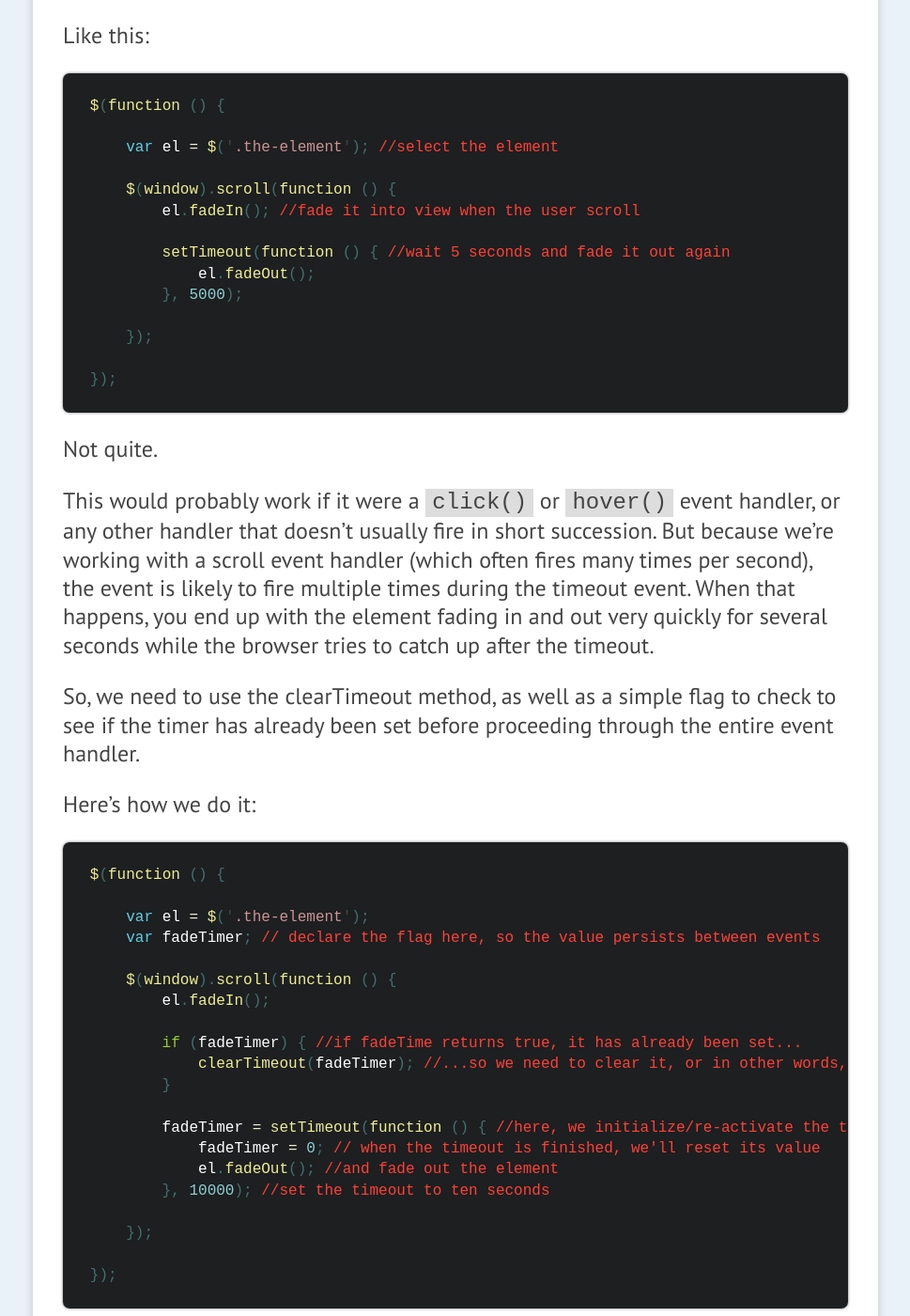
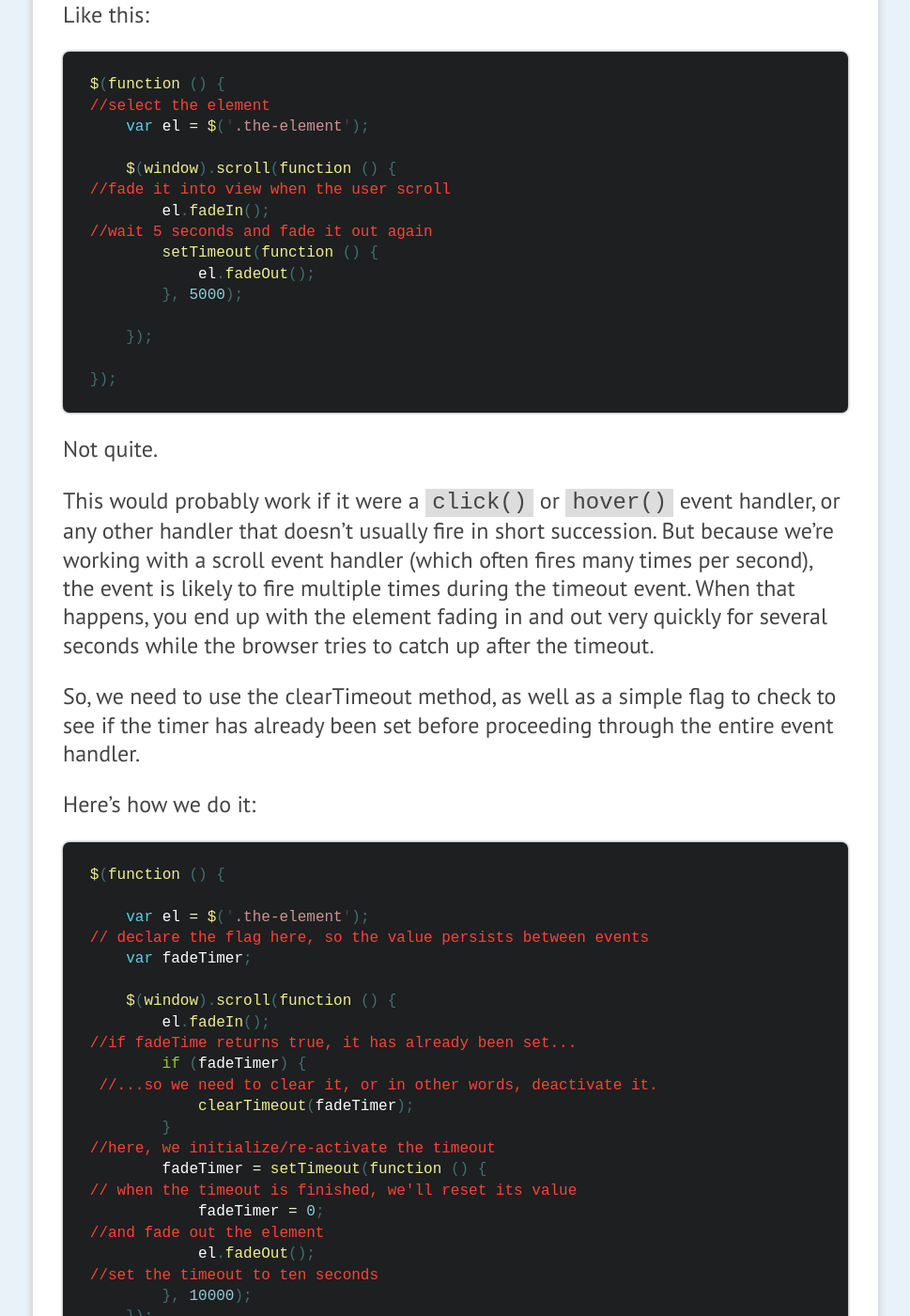
Before and after one commit to brycepj/devbryce-jekyll, a Jekyll site: the page built from _posts/2014-03-17-sticky-element-that-shows-only-while-user-is-scrolling.md, in a window 1280 px wide and 1400 px high, scrolled down 3689 px. Shown: the whole window at 94% size, without its empty margins (155-1124 px from the left). Built offline with Jekyll 4.4.1, drawn with Linux system fonts in a browser that asks for light colours; some of the changed text lies outside the part shown.

Commit message:
blank commit

```diff
--- a/_posts/2014-03-17-sticky-element-that-shows-only-while-user-is-scrolling.md
+++ b/_posts/2014-03-17-sticky-element-that-shows-only-while-user-is-scrolling.md
@@ -75,13 +75,12 @@ Let's store those values in variables:
 {% highlight javascript %}
 
 $(function () {
-
-    var el = $('.the-element'); //store a reference to the DOM element
-
-    var elDepth = el.offset().top; //get the element's distance from the top of the page (pixels)
-
-    var scrollDepth = $(window).scrollTop(); //check how far the user has scrolled
-
+//store a reference to the DOM element
+    var el = $('.the-element');
+//get the element's distance from the top of the page (pixels)
+    var elDepth = el.offset().top;
+//check how far the user has scrolled
+    var scrollDepth = $(window).scrollTop();
 });
 
 {% endhighlight %}
@@ -131,13 +130,14 @@ Like this:
 {% highlight javascript %}
 
 $(function () {
-
-    var el = $('.the-element'); //select the element
+//select the element
+    var el = $('.the-element');
 
     $(window).scroll(function () {
-        el.fadeIn(); //fade it into view when the user scroll
-
-        setTimeout(function () { //wait 5 seconds and fade it out again
+//fade it into view when the user scroll
+        el.fadeIn();
+//wait 5 seconds and fade it out again
+        setTimeout(function () {
             el.fadeOut();
         }, 5000);
 
@@ -160,20 +160,24 @@ Here's how we do it:
 $(function () {
 
     var el = $('.the-element');
-    var fadeTimer; // declare the flag here, so the value persists between events
+// declare the flag here, so the value persists between events
+    var fadeTimer;
 
     $(window).scroll(function () {
         el.fadeIn();
-
-        if (fadeTimer) { //if fadeTime returns true, it has already been set...
-            clearTimeout(fadeTimer); //...so we need to clear it, or in other words, deactivate it.
+//if fadeTime returns true, it has already been set...
+        if (fadeTimer) {
+ //...so we need to clear it, or in other words, deactivate it.
+            clearTimeout(fadeTimer);
         }
-
-        fadeTimer = setTimeout(function () { //here, we initialize/re-activate the timeout
-            fadeTimer = 0; // when the timeout is finished, we'll reset its value
-            el.fadeOut(); //and fade out the element
-        }, 10000); //set the timeout to ten seconds
-
+//here, we initialize/re-activate the timeout
+        fadeTimer = setTimeout(function () {
+// when the timeout is finished, we'll reset its value
+            fadeTimer = 0;
+//and fade out the element
+            el.fadeOut();
+//set the timeout to ten seconds
+        }, 10000);
     });
 
 });
```
